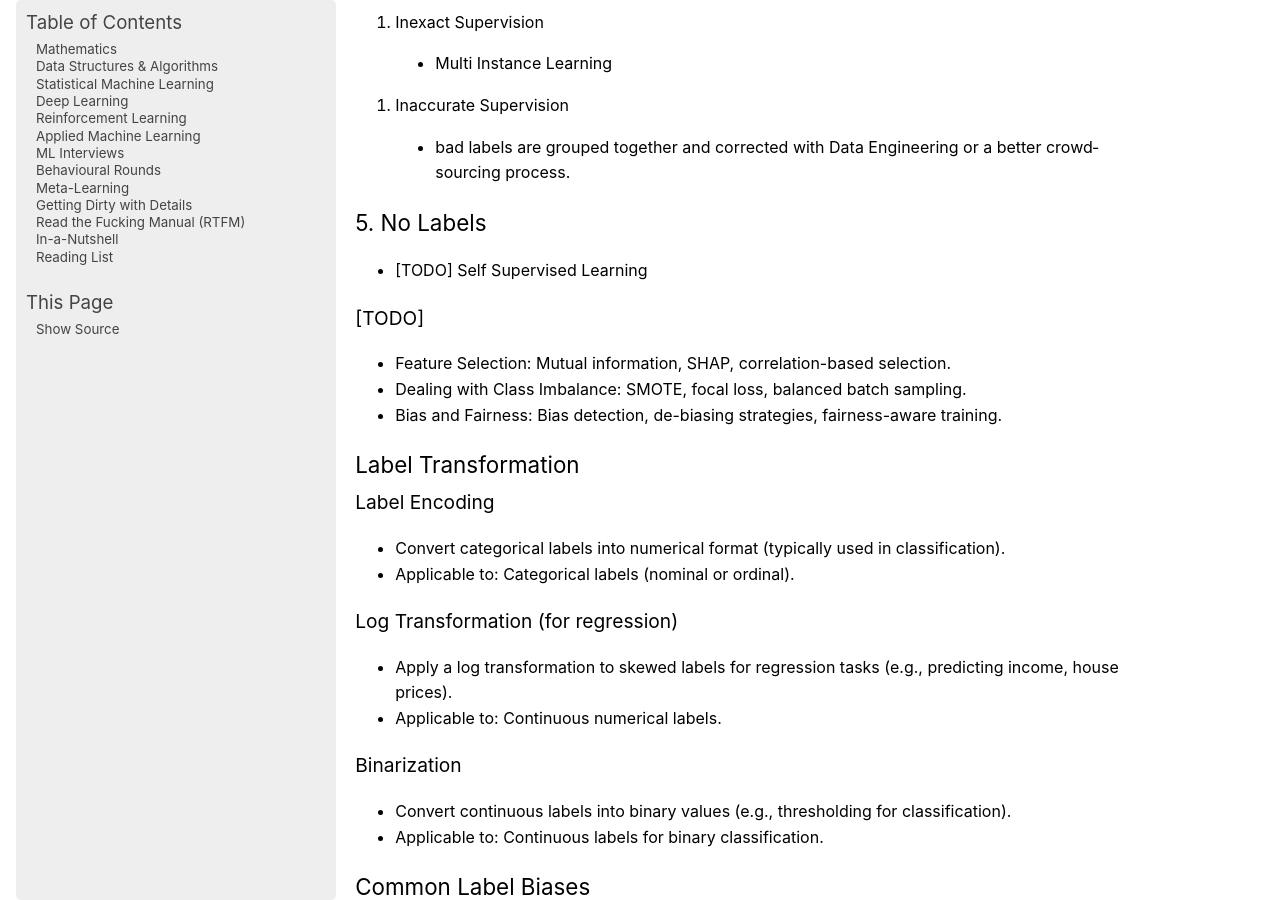
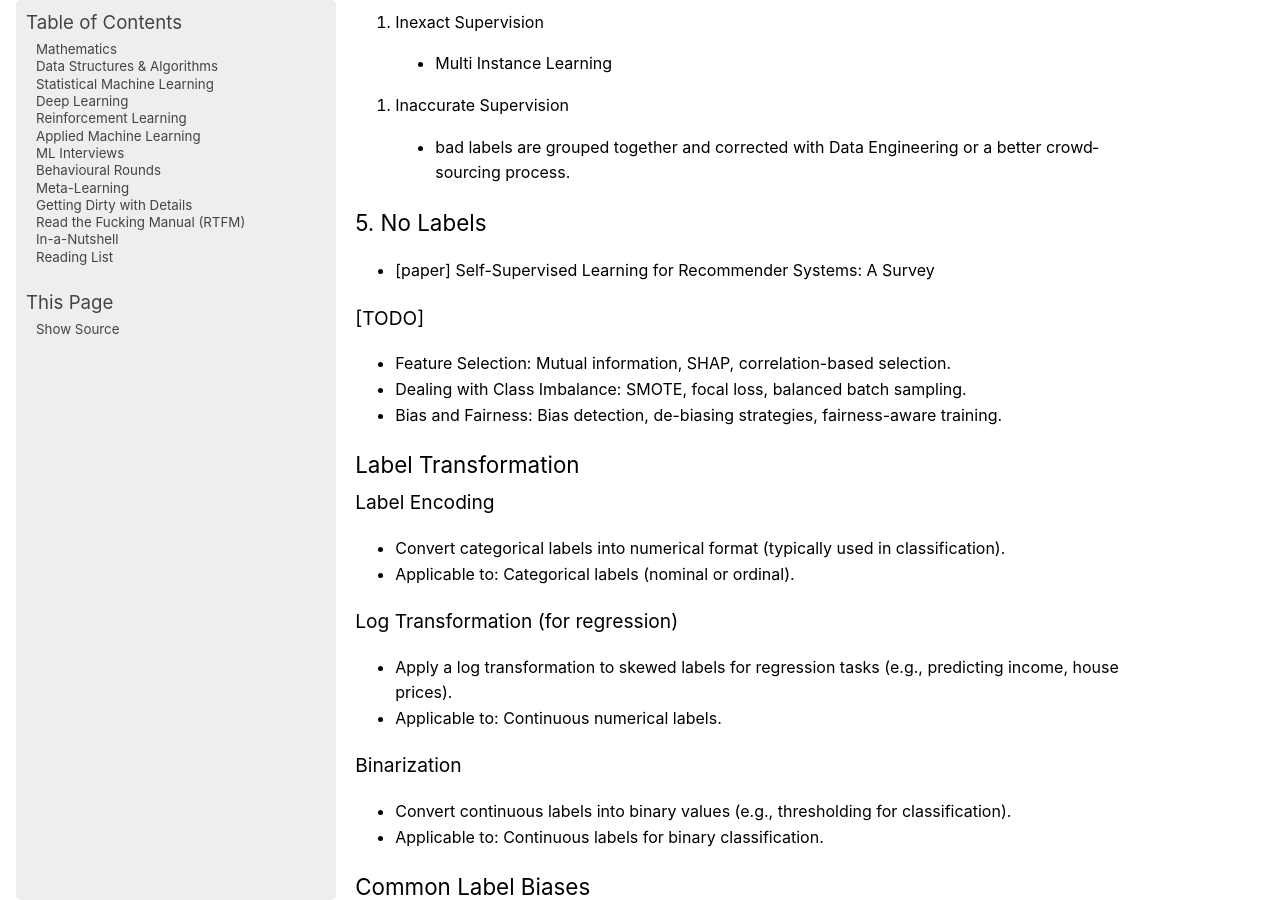
Before and after one commit to uselesstechjunks/leetcode, a Sphinx documentation site: the page built from docs/source/applied/practical/data.rst, in a window 1280 px wide and 900 px high, scrolled down 8108 px. Built offline with Sphinx 7.4.7, drawn with Linux system fonts in a browser that asks for light colours; pages that are not in the unit, such as notebooks, are missing from menus.

Commit message:
Update data.rst

```diff
--- a/docs/source/applied/practical/data.rst
+++ b/docs/source/applied/practical/data.rst
@@ -275,7 +275,7 @@ different types and technique of weak supervision
 
 5. No Labels
 =======================================================================
-* [TODO] Self Supervised Learning
+* [paper] Self-Supervised Learning for Recommender Systems: A Survey
 
 [TODO]
 -----------------------------------------------------------------------
```
